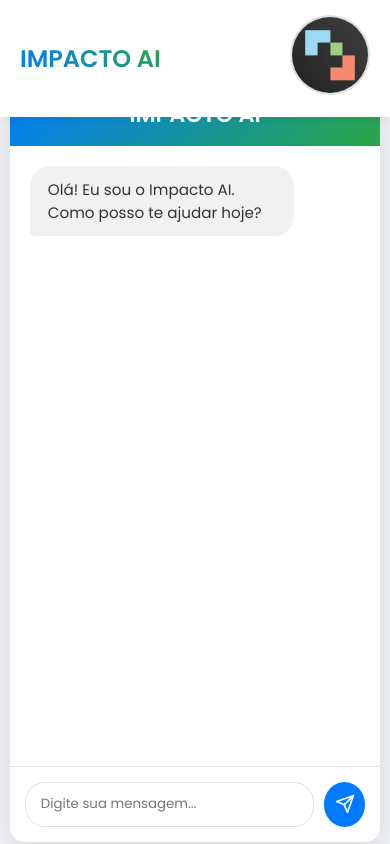
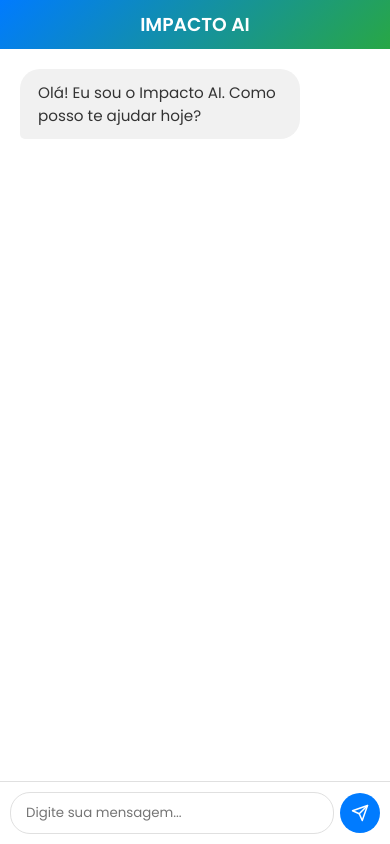
Before and after one commit to r1matheus/ImpactoAI, a plain HTML site: page index.html in a window 390 px wide. Drawn offline with Linux system fonts and the light colour scheme.

Commit message:
ajuste no CSS responsivo (ocultar header no mobile e expandir chat)

```diff
--- a/style.css
+++ b/style.css
@@ -111,6 +111,8 @@
     padding: 15px;
     border-top: 1px solid var(--border-color);
     background: var(--chat-bg);
+    align-items: center;
+    gap: 10px;
 }
 
 #user-input {
@@ -128,18 +130,22 @@
     box-shadow: 0 0 5px rgba(0, 123, 255, 0.2);
 }
 
+.chat-input button {
+    background: none;
+    border: none;
+    cursor: pointer;
+    padding: 6px;
+    display: flex;
+    align-items: center;
+    justify-content: center;
+}
+
 #send-button {
     background: var(--primary-blue);
     color: white;
-    border: none;
     border-radius: 50%;
     width: 45px;
     height: 45px;
-    display: flex;
-    justify-content: center;
-    align-items: center;
-    cursor: pointer;
-    margin-left: 10px;
     transition: background 0.3s ease, transform 0.2s ease;
 }
 
@@ -154,16 +160,63 @@
 #send-button svg {
     width: 20px;
     height: 20px;
+    stroke: white;
 }
 
+#upload-button svg {
+    width: 22px;
+    height: 22px;
+    stroke: #555;
+}
+
+#upload-button:hover svg {
+    stroke: var(--primary-blue);
+}
+
+/* Tablets */
 @media (max-width: 768px) {
     .chat-container {
         height: 90vh;
         max-width: 95%;
-        margin-top: 80px;
+        margin-top: 0;
     }
 
     .header-container {
-        padding: 15px 20px;
+        display: none; /* esconde header (Impacto AI + logo) */
     }
 }
+
+/* Celulares */
+@media (max-width: 480px) {
+    .chat-container {
+        height: 100vh;
+        max-width: 100%;
+        margin-top: 0;
+        border-radius: 0;
+    }
+
+    .chat-header {
+        padding: 10px;
+        font-size: 1rem;
+    }
+
+    .chat-input {
+        padding: 10px;
+        gap: 6px;
+    }
+
+    #send-button {
+        width: 40px;
+        height: 40px;
+    }
+
+    #send-button svg {
+        width: 18px;
+        height: 18px;
+    }
+
+    #upload-button svg {
+        width: 20px;
+        height: 20px;
+    }
+}
```
